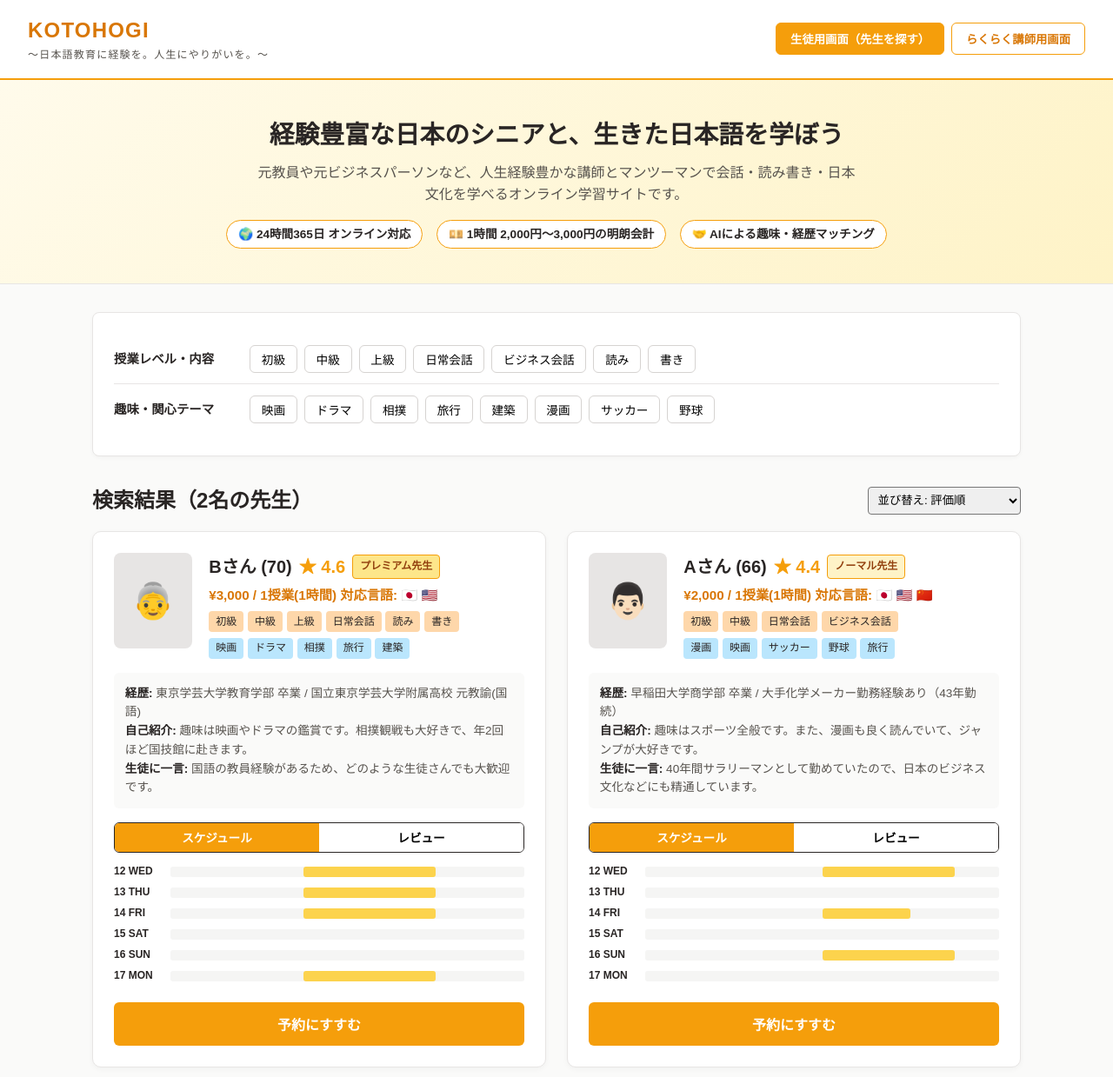
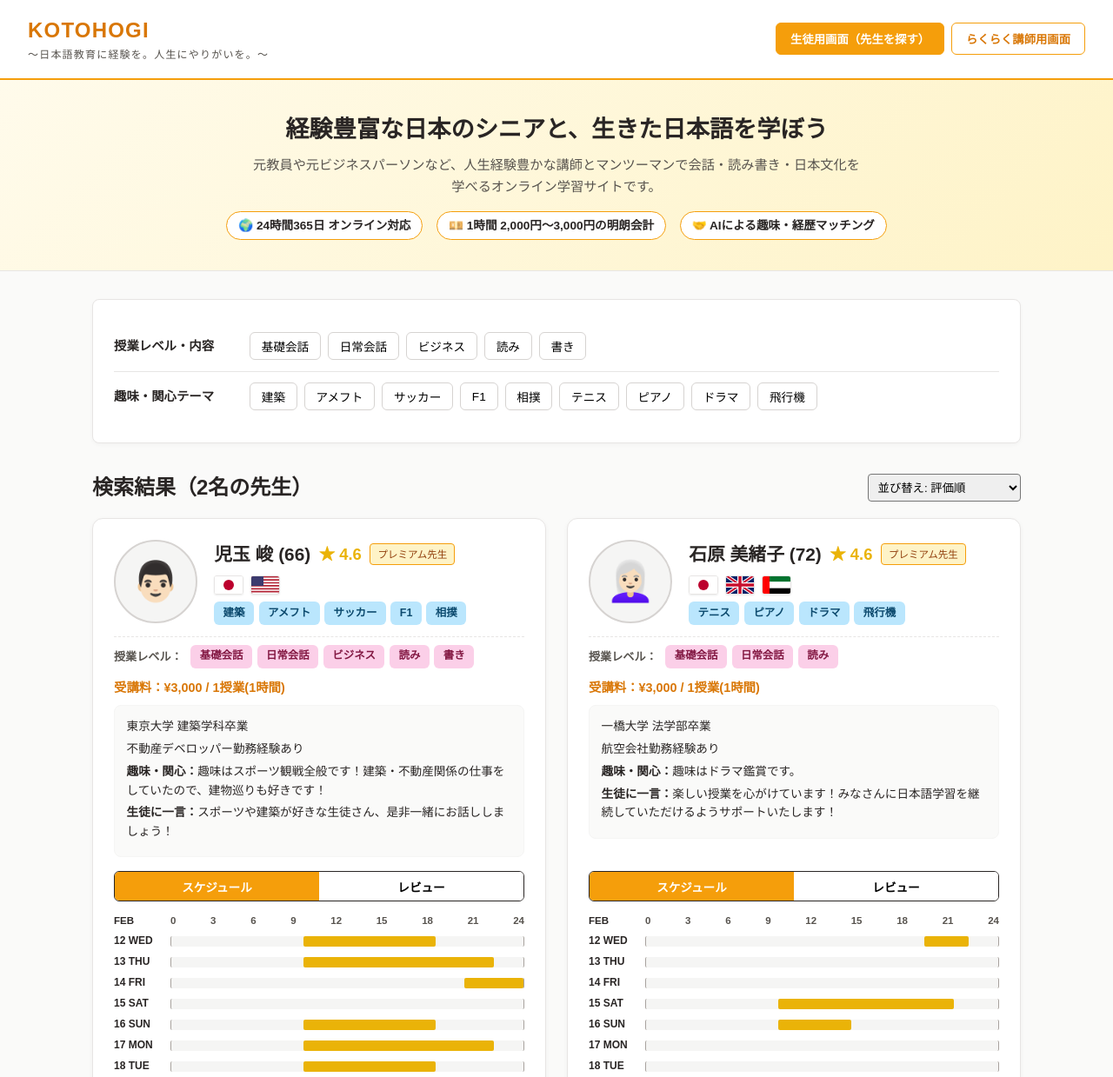
Before and after one commit to kodamafamily/kotohogi-web, a plain HTML site: page index.html in a window 1280 px wide. Shown: the top 1239 px of the page at 87% size. Drawn offline with Linux system fonts and the light colour scheme.

Commit message:
Update index.html
Googleに乗らない設定
update-teacher-flags

```diff
--- a/index.html
+++ b/index.html
@@ -3,14 +3,18 @@
 <head>
   <meta charset="UTF-8">
   <meta name="viewport" content="width=device-width, initial-scale=1.0">
+  <!-- Google検索に開発中の画面が載らないようにする設定 -->
+  <meta name="robots" content="noindex, nofollow">
   <title>KOTOHOGI 〜日本語教育に経験を。人生にやりがいを。〜</title>
   <style>
     :root {
-      --primary: #f59e0b;       /* 資料のテーマカラー（温かみのあるオレンジ・イエロー系） */
+      --primary: #f59e0b;
       --primary-dark: #d97706;
       --primary-light: #fef3c7;
-      --tag-blue: #bae6fd;      /* 資料の趣味タグカラー */
+      --tag-blue: #bae6fd;      /* 趣味タグ（水色） */
       --tag-blue-active: #0284c7;
+      --tag-pink: #fbcfe8;      /* 授業レベルタグ（ピンク） */
+      --tag-pink-active: #db2777;
       --bg-color: #fafaf9;
       --text-main: #292524;
       --text-muted: #57534e;
@@ -71,12 +75,12 @@
     /* ヒーローセクション */
     .hero {
       background: linear-gradient(135deg, #fffbeb 0%, #fef3c7 100%);
-      padding: 2.5rem 2rem;
+      padding: 2.2rem 2rem;
       text-align: center;
       border-bottom: 1px solid var(--border-color);
     }
-    .hero h1 { font-size: 1.8rem; margin-bottom: 0.5rem; }
-    .hero p { color: var(--text-muted); max-width: 700px; margin: 0 auto 1rem; }
+    .hero h1 { font-size: 1.7rem; margin-bottom: 0.5rem; }
+    .hero p { color: var(--text-muted); max-width: 700px; margin: 0 auto 1rem; font-size: 0.95rem; }
     .hero-badges {
       display: flex;
       justify-content: center;
@@ -99,7 +103,7 @@
       padding: 0 1rem;
     }
 
-    /* 検索フィルター（資料11ページ準拠） */
+    /* 検索フィルター */
     .search-box {
       background: #fff;
       border: 1px solid var(--border-color);
@@ -138,9 +142,9 @@
       transition: 0.15s;
     }
     .chip.level.active {
-      background: var(--primary);
-      color: #fff;
-      border-color: var(--primary-dark);
+      background: var(--tag-pink);
+      color: var(--text-main);
+      border-color: var(--tag-pink-active);
       font-weight: bold;
     }
     .chip.hobby.active {
@@ -165,11 +169,11 @@
       .teacher-grid { grid-template-columns: 1fr; }
     }
 
-    /* 講師カード */
+    /* 講師カード（新スクリーンショット準拠レイアウト） */
     .teacher-card {
       background: #fff;
       border: 1px solid var(--border-color);
-      border-radius: 10px;
+      border-radius: 12px;
       padding: 1.5rem;
       box-shadow: 0 2px 6px rgba(0,0,0,0.04);
       display: flex;
@@ -179,72 +183,130 @@
     .teacher-top {
       display: flex;
       gap: 1.2rem;
-      margin-bottom: 1rem;
+      align-items: flex-start;
+      margin-bottom: 0.8rem;
     }
-    .avatar {
-      width: 90px;
-      height: 110px;
-      background: #e7e5e4;
-      border-radius: 8px;
+    .avatar-circle {
+      width: 96px;
+      height: 96px;
+      background: #f5f5f4;
+      border: 2px solid #d6d3d1;
+      border-radius: 50%;
       display: flex;
       align-items: center;
       justify-content: center;
-      font-size: 2.5rem;
+      font-size: 2.8rem;
       flex-shrink: 0;
     }
-    .teacher-meta h3 {
-      font-size: 1.25rem;
+    .teacher-header-info {
+      flex: 1;
+    }
+    .teacher-name-row {
       display: flex;
       align-items: center;
-      gap: 0.5rem;
+      gap: 0.6rem;
       flex-wrap: wrap;
     }
-    .rating { color: var(--primary); font-weight: bold; }
+    .teacher-name-row h3 {
+      font-size: 1.3rem;
+      font-weight: bold;
+    }
+    .rating {
+      color: #eab308;
+      font-weight: bold;
+      font-size: 1.15rem;
+    }
     .rank-badge {
-      font-size: 0.75rem;
-      padding: 0.2rem 0.5rem;
+      font-size: 0.72rem;
+      padding: 0.15rem 0.5rem;
       border-radius: 4px;
       background: #fef3c7;
       color: #92400e;
       border: 1px solid #f59e0b;
     }
-    .rank-badge.premium {
-      background: #fde68a;
-      font-weight: bold;
+
+    /* 名前の下の可能言語（国旗アイコン） */
+    .flags-row {
+      display: flex;
+      align-items: center;
+      gap: 0.5rem;
+      margin: 0.45rem 0 0.55rem;
     }
-    .price-tag {
-      font-size: 0.95rem;
-      font-weight: bold;
-      color: var(--primary-dark);
-      margin: 0.3rem 0;
+    .flag-item {
+      display: inline-flex;
+      align-items: center;
+      gap: 0.25rem;
+      border: 1px solid #e7e5e4;
+      border-radius: 3px;
+      overflow: hidden;
+      box-shadow: 0 1px 2px rgba(0,0,0,0.08);
+      height: 22px;
     }
-    .tags-group {
+
+    /* 趣味タグ（水色） */
+    .tags-hobby-group {
       display: flex;
       flex-wrap: wrap;
-      gap: 0.3rem;
-      margin-top: 0.4rem;
-    }
-    .tag-level {
-      background: #fed7aa;
-      font-size: 0.75rem;
-      padding: 0.15rem 0.5rem;
-      border-radius: 4px;
+      gap: 0.35rem;
     }
     .tag-hobby {
       background: var(--tag-blue);
-      font-size: 0.75rem;
-      padding: 0.15rem 0.5rem;
-      border-radius: 4px;
+      color: #0c4a6e;
+      font-size: 0.78rem;
+      font-weight: bold;
+      padding: 0.2rem 0.65rem;
+      border-radius: 6px;
     }
+
+    /* 授業レベル行（ピンクタグ） */
+    .level-section {
+      display: flex;
+      align-items: flex-start;
+      gap: 0.6rem;
+      margin: 0.7rem 0;
+      padding-top: 0.6rem;
+      border-top: 1px dashed #e7e5e4;
+    }
+    .level-label {
+      font-size: 0.82rem;
+      font-weight: bold;
+      color: var(--text-muted);
+      white-space: nowrap;
+      padding-top: 0.2rem;
+    }
+    .tags-level-group {
+      display: flex;
+      flex-wrap: wrap;
+      gap: 0.35rem;
+    }
+    .tag-level {
+      background: var(--tag-pink);
+      color: #831843;
+      font-size: 0.78rem;
+      font-weight: bold;
+      padding: 0.2rem 0.65rem;
+      border-radius: 6px;
+    }
+
+    .price-line {
+      font-size: 0.9rem;
+      font-weight: bold;
+      color: var(--primary-dark);
+      margin-bottom: 0.5rem;
+    }
+
     .teacher-bio {
       font-size: 0.85rem;
-      color: var(--text-muted);
+      color: var(--text-main);
       margin-bottom: 1rem;
       background: #fafaf9;
-      padding: 0.8rem;
-      border-radius: 6px;
+      padding: 0.85rem;
+      border-radius: 8px;
+      border: 1px solid #f5f5f4;
     }
-    .teacher-bio strong { color: var(--text-main); }
+    .bio-row {
+      margin-bottom: 0.25rem;
+    }
 
     /* タブ切り替え（スケジュール / レビュー） */
     .tabs {
@@ -267,6 +329,25 @@
       background: var(--primary);
       color: #fff;
     }
+
+    /* スケジュール表（0〜24時目盛り付き） */
+    .schedule-header {
+      display: flex;
+      align-items: center;
+      font-size: 0.72rem;
+      font-weight: bold;
+      margin-bottom: 0.3rem;
+      color: var(--text-muted);
+    }
+    .schedule-month {
+      width: 65px;
+      color: var(--text-main);
+    }
+    .time-scale {
+      flex: 1;
+      display: flex;
+      justify-content: space-between;
+    }
     .schedule-bar-row {
       display: flex;
       align-items: center;
@@ -279,20 +360,22 @@
       height: 12px;
       background: #f5f5f4;
       position: relative;
-      border-radius: 3px;
+      border-radius: 2px;
+      border-left: 1px solid #a8a29e;
+      border-right: 1px solid #a8a29e;
     }
     .time-fill {
       position: absolute;
       top: 0; bottom: 0;
-      background: #fcd34d;
-      border-radius: 3px;
+      background: #eab308;
+      border-radius: 2px;
     }
     .review-item {
       font-size: 0.8rem;
       background: #f5f5f4;
-      padding: 0.5rem;
-      border-radius: 4px;
-      margin-bottom: 0.4rem;
+      padding: 0.55rem;
+      border-radius: 6px;
+      margin-bottom: 0.45rem;
     }
 
     .btn-book {
@@ -310,7 +393,7 @@
     }
     .btn-book:hover { background: var(--primary-dark); }
 
-    /* シニア講師向け「らくらく講師用サイト」モード（資料16ページ準拠） */
+    /* シニア講師向け「らくらく講師用サイト」モード */
     .senior-dashboard {
       display: none;
       background: #fff;
@@ -346,7 +429,7 @@
       width: 100%;
     }
 
-    /* モーダル（予約・特商法確認） */
+    /* モーダル */
     .modal-overlay {
       display: none;
       position: fixed;
@@ -372,7 +455,7 @@
       margin: 1rem 0;
     }
 
-    /* フッター（特商法表記リンク等） */
+    /* フッター */
     footer {
       background: #292524;
       color: #d6d3d1;
@@ -426,11 +509,9 @@
         <div class="filter-row">
           <div class="filter-label">授業レベル・内容</div>
           <div class="filter-options" id="level-filters">
-            <button class="chip level" data-val="初級">初級</button>
-            <button class="chip level" data-val="中級">中級</button>
-            <button class="chip level" data-val="上級">上級</button>
+            <button class="chip level" data-val="基礎会話">基礎会話</button>
             <button class="chip level" data-val="日常会話">日常会話</button>
-            <button class="chip level" data-val="ビジネス会話">ビジネス会話</button>
+            <button class="chip level" data-val="ビジネス">ビジネス</button>
             <button class="chip level" data-val="読み">読み</button>
             <button class="chip level" data-val="書き">書き</button>
           </div>
@@ -438,14 +519,15 @@
         <div class="filter-row">
           <div class="filter-label">趣味・関心テーマ</div>
           <div class="filter-options" id="hobby-filters">
-            <button class="chip hobby" data-val="映画">映画</button>
+            <button class="chip hobby" data-val="建築">建築</button>
+            <button class="chip hobby" data-val="アメフト">アメフト</button>
+            <button class="chip hobby" data-val="サッカー">サッカー</button>
+            <button class="chip hobby" data-val="F1">F1</button>
+            <button class="chip hobby" data-val="相撲">相撲</button>
+            <button class="chip hobby" data-val="テニス">テニス</button>
+            <button class="chip hobby" data-val="ピアノ">ピアノ</button>
             <button class="chip hobby" data-val="ドラマ">ドラマ</button>
-            <button class="chip hobby" data-val="相撲">相撲</button>
-            <button class="chip hobby" data-val="旅行">旅行</button>
-            <button class="chip hobby" data-val="建築">建築</button>
-            <button class="chip hobby" data-val="漫画">漫画</button>
-            <button class="chip hobby" data-val="サッカー">サッカー</button>
-            <button class="chip hobby" data-val="野球">野球</button>
+            <button class="chip hobby" data-val="飛行機">飛行機</button>
           </div>
         </div>
       </div>
@@ -466,13 +548,13 @@
   <!-- シニア講師向けビュー（らくらく講師用サイト） -->
   <div id="senior-view" class="container">
     <div class="senior-dashboard" style="display: block;">
-      <h2>👵👴 らくらく講師用マイページ（Bさん・70歳）</h2>
+      <h2>👵👴 らくらく講師用マイページ（石原 美緒子・72歳）</h2>
       <p>現在のランク：<strong>プレミアム先生（1授業 2,000円受取 / 累計124時間・評価 ★4.6）</strong></p>
 
       <div class="senior-grid">
         <div class="senior-card">
           <h3>📅 本日の授業予定</h3>
-          <p>2月14日（金）12:00〜13:00<br>生徒：Jocelynさん（初級・相撲トーク）</p>
+          <p>2月15日（土）10:00〜11:00<br>生徒：Jocelynさん（日常会話・ドラマトーク）</p>
           <button class="senior-btn" onclick="alert('Zoom会議室をワンクリックで起動します！')">授業を始める（Zoom起動）</button>
         </div>
         <div class="senior-card">
@@ -498,13 +580,12 @@
       <div style="margin: 1rem 0;">
         <label style="display:block; font-size:0.85rem; font-weight:bold;">希望日時を選択：</label>
         <select id="booking-slot" style="width:100%; padding:0.5rem; margin-top:0.3rem;">
-          <option>2月14日（金）12:00〜13:00</option>
-          <option>2月14日（金）15:00〜16:00</option>
-          <option>2月17日（月）10:00〜11:00</option>
+          <option>2月12日（水）12:00〜13:00</option>
+          <option>2月13日（木）15:00〜16:00</option>
+          <option>2月15日（土）10:00〜11:00</option>
         </select>
       </div>
 
-      <!-- 特商法に基づくキャンセル・返金規定の事前同意（資料22ページ準拠） -->
       <div class="policy-box">
         <strong>【キャンセル・返金規定（特定商取引法に基づく表示）】</strong><br>
         ・授業開始24時間前までは無料でキャンセル可能です。<br>
@@ -537,57 +618,68 @@
   </footer>
 
   <script>
-    // 資料5ページ・11ページ・25ページに基づく講師データ
+    // Windows等でも綺麗に表示されるSVG国旗パーツ
+    const flagSVGs = {
+      JP: `<span class="flag-item" title="日本語"><svg width="32" height="22" viewBox="0 0 32 22"><rect width="32" height="22" fill="#fff"/><circle cx="16" cy="11" r="6" fill="#bc002d"/></svg></span>`,
+      US: `<span class="flag-item" title="英語（アメリカ）"><svg width="32" height="22" viewBox="0 0 32 22"><rect width="32" height="22" fill="#b22234"/><path d="M0 3.4h32M0 6.8h32M0 10.2h32M0 13.6h32M0 17h32M0 20.4h32" stroke="#fff" stroke-width="1.7"/><rect width="14" height="12" fill="#3c3b6e"/></svg></span>`,
+      UK: `<span class="flag-item" title="英語（イギリス）"><svg width="32" height="22" viewBox="0 0 32 22"><rect width="32" height="22" fill="#012169"/><path d="M0 0l32 22M32 0L0 22" stroke="#fff" stroke-width="4"/><path d="M0 0l32 22M32 0L0 22" stroke="#c8102e" stroke-width="2"/><path d="M16 0v22M0 11h32" stroke="#fff" stroke-width="6"/><path d="M16 0v22M0 11h32" stroke="#c8102e" stroke-width="3.5"/></svg></span>`,
+      AE: `<span class="flag-item" title="アラビア語（UAE）"><svg width="32" height="22" viewBox="0 0 32 22"><rect x="8" y="0" width="24" height="7.33" fill="#00732f"/><rect x="8" y="7.33" width="24" height="7.33" fill="#fff"/><rect x="8" y="14.66" width="24" height="7.34" fill="#000"/><rect x="0" y="0" width="8" height="22" fill="#ff0000"/></svg></span>`
+    };
+
+    // スクリーンショット画像に基づく講師データ
     const teachers = [
       {
         id: 1,
-        name: "Bさん (70)",
-        icon: "👵",
+        name: "児玉 峻 (66)",
+        icon: "👨🏻",
         rating: 4.6,
         rank: "プレミアム先生",
         price: 3000,
-        languages: "🇯🇵 🇺🇸",
-        levels: ["初級", "中級", "上級", "日常会話", "読み", "書き"],
-        hobbies: ["映画", "ドラマ", "相撲", "旅行", "建築"],
-        career: "東京学芸大学教育学部 卒業 / 国立東京学芸大学附属高校 元教諭(国語)",
-        bio: "趣味は映画やドラマの鑑賞です。相撲観戦も大好きで、年2回ほど国技館に赴きます。",
-        message: "国語の教員経験があるため、どのような生徒さんでも大歓迎です。",
+        languages: ["JP", "US"],
+        hobbies: ["建築", "アメフト", "サッカー", "F1", "相撲"],
+        levels: ["基礎会話", "日常会話", "ビジネス", "読み", "書き"],
+        education: "東京大学 建築学科卒業",
+        career: "不動産デベロッパー勤務経験あり",
+        bio: "趣味はスポーツ観戦全般です！建築・不動産関係の仕事をしていたので、建物巡りも好きです！",
+        message: "スポーツや建築が好きな生徒さん、是非一緒にお話ししましょう！",
         schedule: [
-          { day: "12 WED", left: "37.5%", width: "37.5%" }, // 9:00 - 18:00
-          { day: "13 THU", left: "37.5%", width: "37.5%" },
-          { day: "14 FRI", left: "37.5%", width: "37.5%" },
+          { day: "12 WED", left: "37.5%", width: "37.5%" },  // 9:00 - 18:00
+          { day: "13 THU", left: "37.5%", width: "54.1%" },  // 9:00 - 22:00
+          { day: "14 FRI", left: "83.3%", width: "16.7%" },  // 20:00 - 24:00
           { day: "15 SAT", left: "0%", width: "0%" },
-          { day: "16 SUN", left: "0%", width: "0%" },
-          { day: "17 MON", left: "37.5%", width: "37.5%" }
+          { day: "16 SUN", left: "37.5%", width: "37.5%" },  // 9:00 - 18:00
+          { day: "17 MON", left: "37.5%", width: "54.1%" },  // 9:00 - 22:00
+          { day: "18 TUE", left: "37.5%", width: "37.5%" }   // 9:00 - 18:00
         ],
         reviews: [
-          { user: "Jocelyn さん", date: "2026年2月27日", stars: "★★★★☆", text: "大好きな相撲の話で一緒に盛り上がりました。楽しく日本語を勉強できました。" },
-          { user: "Joseph さん", date: "2026年2月26日", stars: "★★★★★", text: "とっても優しい先生です。" }
+          { user: "Sean さん", date: "2026年2月27日", stars: "★★★★★", text: "日本のビジネスマナーや建築の専門用語を先生から学べたおかげで、内定を獲得できました。" }
         ]
       },
       {
         id: 2,
-        name: "Aさん (66)",
-        icon: "👨🏻",
-        rating: 4.4,
-        rank: "ノーマル先生",
-        price: 2000,
-        languages: "🇯🇵 🇺🇸 🇨🇳",
-        levels: ["初級", "中級", "日常会話", "ビジネス会話"],
-        hobbies: ["漫画", "映画", "サッカー", "野球", "旅行"],
-        career: "早稲田大学商学部 卒業 / 大手化学メーカー勤務経験あり（43年勤続）",
-        bio: "趣味はスポーツ全般です。また、漫画も良く読んでいて、ジャンプが大好きです。",
-        message: "40年間サラリーマンとして勤めていたので、日本のビジネス文化などにも精通しています。",
+        name: "石原 美緒子 (72)",
+        icon: "👩🏻‍🦳",
+        rating: 4.6,
+        rank: "プレミアム先生",
+        price: 3000,
+        languages: ["JP", "UK", "AE"],
+        hobbies: ["テニス", "ピアノ", "ドラマ", "飛行機"],
+        levels: ["基礎会話", "日常会話", "読み"],
+        education: "一橋大学 法学部卒業",
+        career: "航空会社勤務経験あり",
+        bio: "趣味はドラマ鑑賞です。",
+        message: "楽しい授業を心がけています！みなさんに日本語学習を継続していただけるようサポートいたします！",
         schedule: [
-          { day: "12 WED", left: "50%", width: "37.5%" }, // 12:00 - 21:00
+          { day: "12 WED", left: "79.1%", width: "12.5%" },  // 19:00 - 22:00
           { day: "13 THU", left: "0%", width: "0%" },
-          { day: "14 FRI", left: "50%", width: "25%" },
-          { day: "15 SAT", left: "0%", width: "0%" },
-          { day: "16 SUN", left: "50%", width: "37.5%" },
-          { day: "17 MON", left: "0%", width: "0%" }
+          { day: "14 FRI", left: "0%", width: "0%" },
+          { day: "15 SAT", left: "37.5%", width: "50%" },    // 9:00 - 21:00
+          { day: "16 SUN", left: "37.5%", width: "20.8%" },  // 9:00 - 14:00
+          { day: "17 MON", left: "0%", width: "0%" },
+          { day: "18 TUE", left: "0%", width: "0%" }
         ],
         reviews: [
-          { user: "Sean さん", date: "2026年2月27日", stars: "★★★★★", text: "日本のビジネスマナーを先生から学べたおかげで、内定を獲得できました。" }
+          { user: "Jocelyn さん", date: "2026年2月27日", stars: "★★★★★", text: "とっても優しく丁寧な先生です。日本のドラマの話で盛り上がり、楽しく日本語を勉強できました。" }
         ]
       }
     ];
@@ -597,7 +689,6 @@
     let activeTabs = { 1: 'schedule', 2: 'schedule' };
     let currentTeacher = null;
 
-    // フィルターボタンのイベント設定
     document.querySelectorAll('.chip').forEach(btn => {
       btn.addEventListener('click', () => {
         btn.classList.toggle('active');
@@ -633,12 +724,22 @@
 
       filtered.forEach(t => {
         const isSchedule = activeTabs[t.id] === 'schedule';
+        const flagsHtml = t.languages.map(code => flagSVGs[code] || '').join('');
+
         const tabContent = isSchedule
-          ? t.schedule.map(s => `
+          ? `
+            <div class="schedule-header">
+              <span class="schedule-month">FEB</span>
+              <div class="time-scale">
+                <span>0</span><span>3</span><span>6</span><span>9</span><span>12</span><span>15</span><span>18</span><span>21</span><span>24</span>
+              </div>
+            </div>
+            ${t.schedule.map(s => `
               <div class="schedule-bar-row">
                 <span class="day-label">${s.day}</span>
                 <div class="time-track"><div class="time-fill" style="left:${s.left}; width:${s.width};"></div></div>
-              </div>`).join('')
+              </div>`).join('')}
+          `
           : t.reviews.map(r => `
               <div class="review-item">
                 <strong>${r.user}</strong> (${r.date}) <span style="color:#f59e0b;">${r.stars}</span><br>${r.text}
@@ -648,34 +749,48 @@
           <div class="teacher-card">
             <div>
               <div class="teacher-top">
-                <div class="avatar">${t.icon}</div>
-                <div class="teacher-meta">
-                  <h3>
-                    ${t.name}
+                <div class="avatar-circle">${t.icon}</div>
+                <div class="teacher-header-info">
+                  <div class="teacher-name-row">
+                    <h3>${t.name}</h3>
                     <span class="rating">★ ${t.rating}</span>
-                    <span class="rank-badge ${t.price === 3000 ? 'premium' : ''}">${t.rank}</span>
-                  </h3>
-                  <div class="price-tag">¥${t.price.toLocaleString()} / 1授業(1時間) 対応言語: ${t.languages}</div>
-                  <div class="tags-group">
-                    ${t.levels.map(l => `<span class="tag-level">${l}</span>`).join('')}
+                    <span class="rank-badge">${t.rank}</span>
                   </div>
-                  <div class="tags-group">
+                  <!-- 名前の下の可能言語（国旗） -->
+                  <div class="flags-row" aria-label="可能言語">
+                    ${flagsHtml}
+                  </div>
+                  <!-- 趣味タグ -->
+                  <div class="tags-hobby-group">
                     ${t.hobbies.map(h => `<span class="tag-hobby">${h}</span>`).join('')}
                   </div>
                 </div>
               </div>
+
+              <!-- 授業レベル -->
+              <div class="level-section">
+                <span class="level-label">授業レベル：</span>
+                <div class="tags-level-group">
+                  ${t.levels.map(l => `<span class="tag-level">${l}</span>`).join('')}
+                </div>
+              </div>
+
+              <div class="price-line">受講料：¥${t.price.toLocaleString()} / 1授業(1時間)</div>
+
               <div class="teacher-bio">
-                <strong>経歴:</strong> ${t.career}<br>
-                <strong>自己紹介:</strong> ${t.bio}<br>
-                <strong>生徒に一言:</strong> ${t.message}
+                <div class="bio-row">${t.education}</div>
+                <div class="bio-row">${t.career}</div>
+                <div class="bio-row"><strong>趣味・関心：</strong>${t.bio}</div>
+                <div class="bio-row"><strong>生徒に一言：</strong>${t.message}</div>
               </div>
             </div>
+
             <div>
               <div class="tabs">
                 <button class="tab-btn ${isSchedule ? 'active' : ''}" onclick="switchTab(${t.id}, 'schedule')">スケジュール</button>
                 <button class="tab-btn ${!isSchedule ? 'active' : ''}" onclick="switchTab(${t.id}, 'review')">レビュー</button>
               </div>
-              <div style="min-height: 115px;">${tabContent}</div>
+              <div style="min-height: 155px;">${tabContent}</div>
               <button class="btn-book" onclick="openModal(${t.id})">予約にすすむ</button>
             </div>
           </div>
@@ -711,7 +826,6 @@
       closeModal();
     }
 
-    // 初期表示
     renderTeachers();
   </script>
 </body>
```
